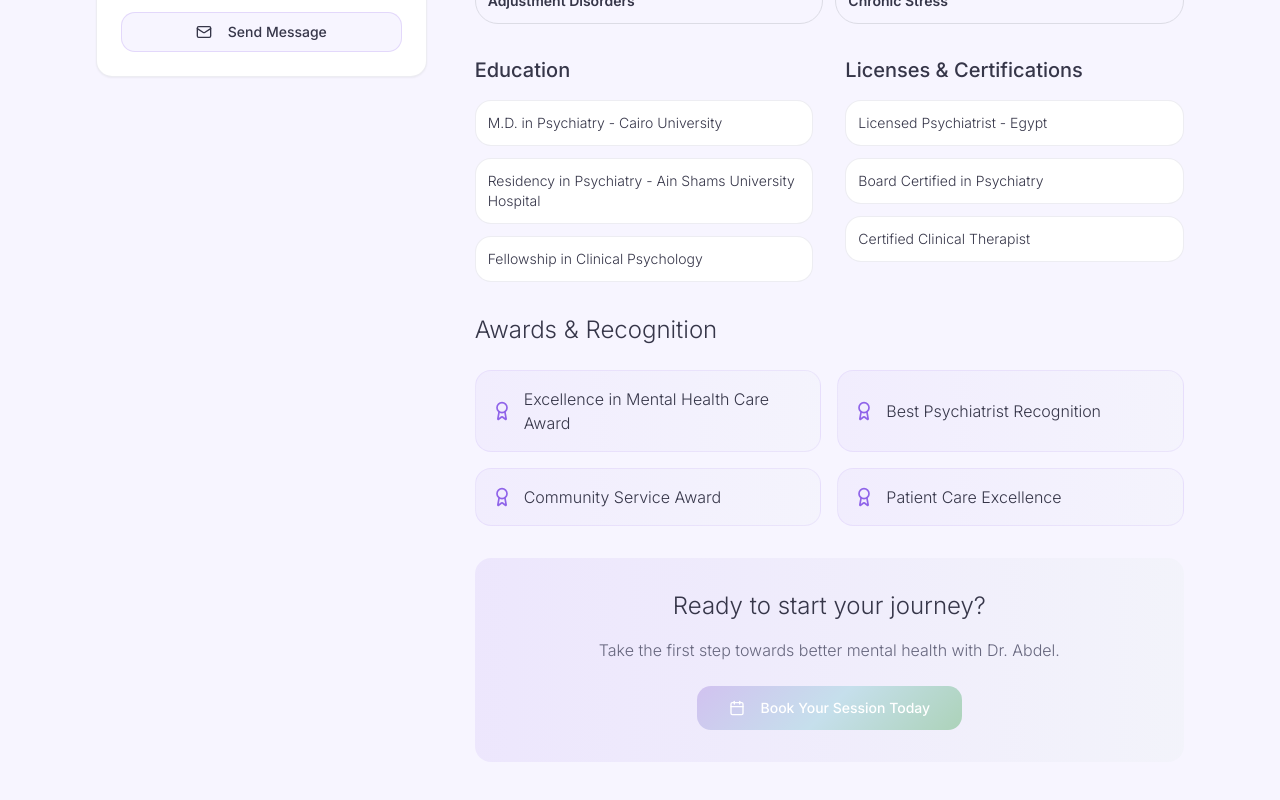
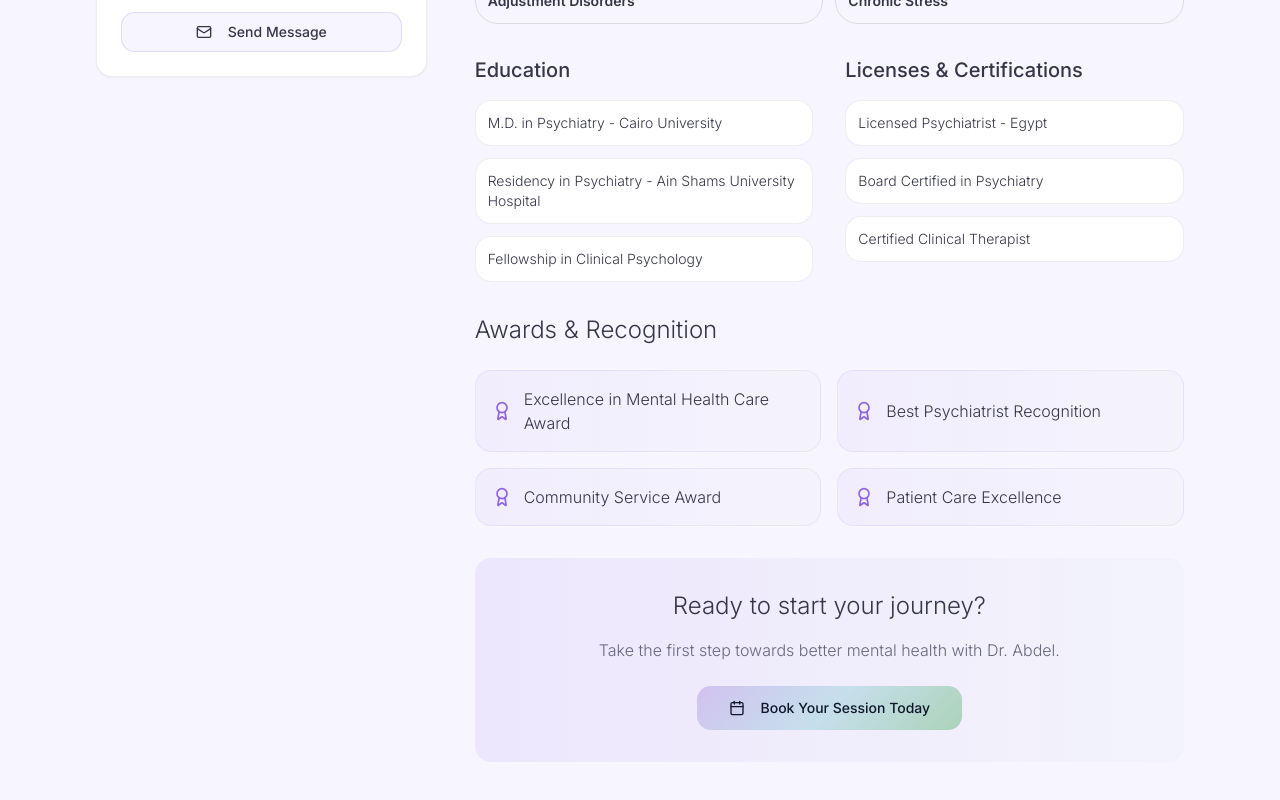
Before and after one commit to Dev-shreif/gentle-path-clinic-54, a React (Vite) app: page /doctors/1 in a window 1280 px wide. Shown: the part 957-1757 px from the top of the page. Built offline with nearby package versions, Linux system fonts and the light colour scheme.

Commit message:
Visual edit in Lovable
Edited UI in Lovable

```diff
--- a/src/pages/DoctorProfile.tsx
+++ b/src/pages/DoctorProfile.tsx
@@ -526,7 +526,7 @@ const DoctorProfile = () => {
               <Link to="/booking" state={{
               selectedDoctor: getText(doctor.name)
             }}>
-                <Button size="lg" className="gradient-calm text-white hover:opacity-90">
+                <Button size="lg" className="gradient-calm hover:opacity-90 text-slate-900">
                   <Calendar className="h-5 w-5 mr-2" />
                   {language === "ar" ? "احجز جلستك اليوم" : "Book Your Session Today"}
                 </Button>
```
